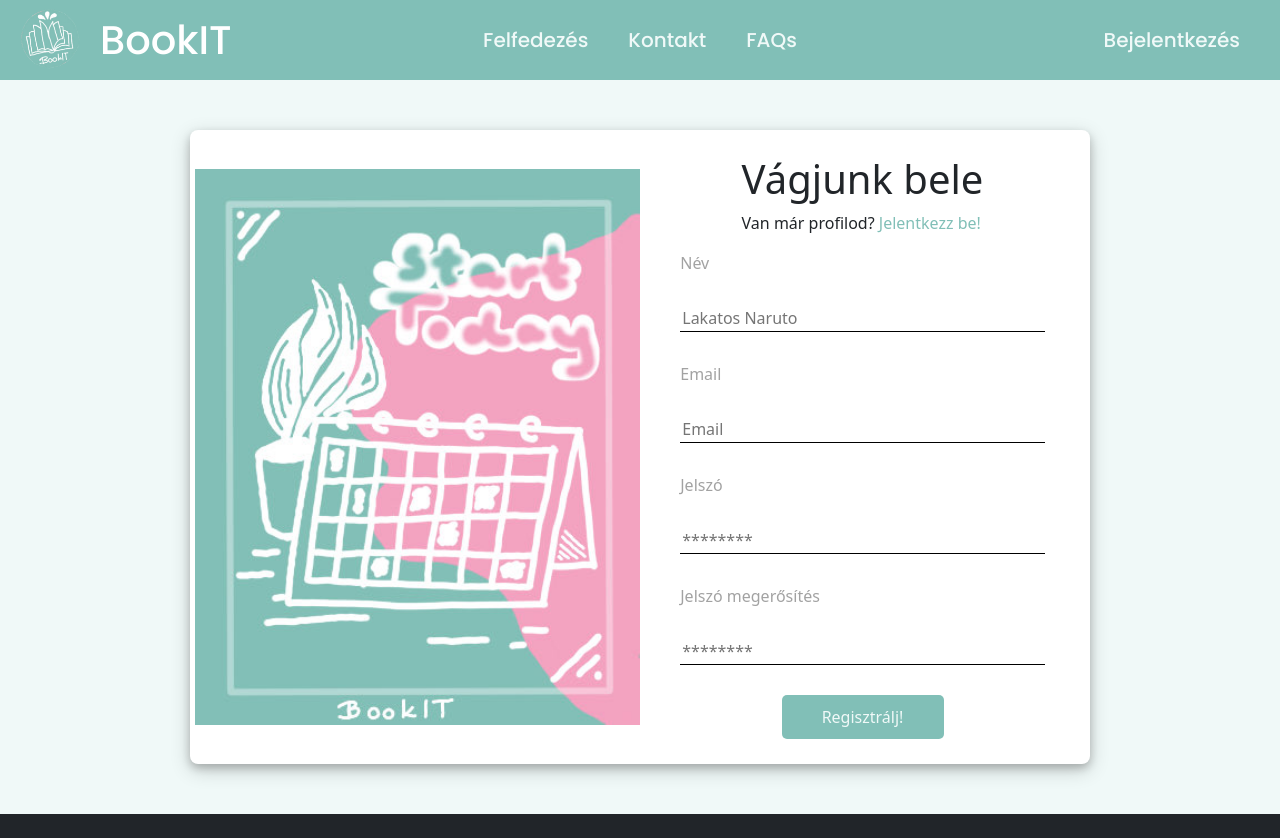
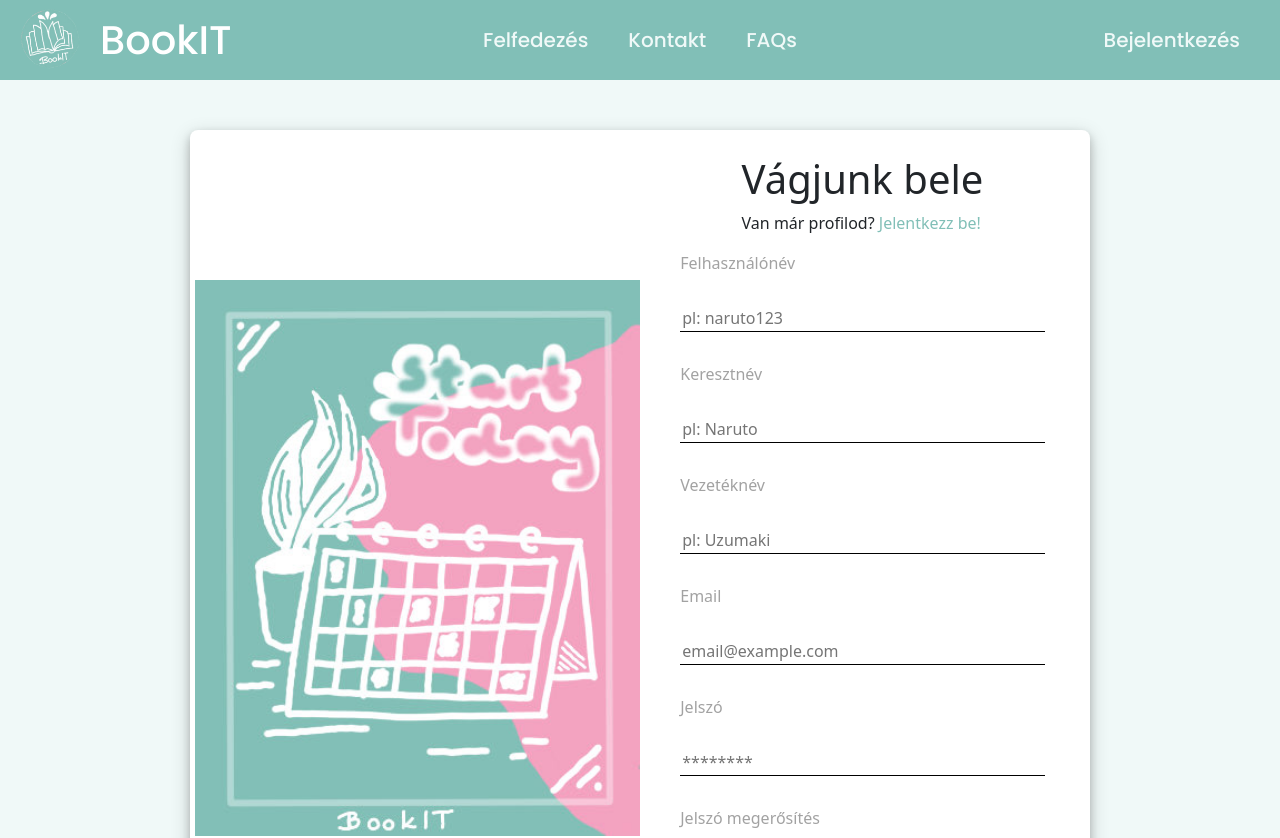
Before and after one commit to Booking-BA-BO/frontend, a React (Vite) app: page /register in a window 1280 px wide. Shown: the top 838 px of the page. Built offline with nearby package versions, Linux system fonts and the light colour scheme.

Commit message:
95 ticket Regisztárció kibővítése vnév knév

```diff
--- a/src/components/Register.jsx
+++ b/src/components/Register.jsx
@@ -7,7 +7,9 @@ export default function Register() {
   const navigate = useNavigate();
 
   const [formData, setFormData] = useState({
-    name: "",
+    felhasznalonev: "",
+    keresztnev: "",
+    vezeteknev: "",
     email: "",
     password: "",
     password_confirmation: "",
@@ -17,12 +19,21 @@ export default function Register() {
 
   async function handleRegister(e) {
     e.preventDefault();
+    const payload = {
+      name: formData.felhasznalonev,
+      kereszt_nev: formData.keresztnev,
+      vezetek_nev: formData.vezeteknev,
+      email: formData.email.toLowerCase(),
+      password: formData.password,
+      password_confirmation: formData.password_confirmation,
+    };
+
     const res = await fetch("/api/register", {
       method: "post",
       headers: {
         "Content-Type": "application/json",
       },
-      body: JSON.stringify(formData),
+      body: JSON.stringify(payload),
     });
 
     const data = await res.json();
@@ -48,31 +59,59 @@ export default function Register() {
         </p>
       </div>
       <form className="formElem" onSubmit={handleRegister}>
-        <div className="label">
-          <p>Név</p>
-        </div>
+        <div className="label"><p>Felhasználónév</p></div>
         <input
           className="login-input"
           type="text"
-          placeholder="Lakatos Naruto"
-          value={formData.name}
-          onChange={(e) => setFormData({ ...formData, name: e.target.value })}
+          placeholder="pl: naruto123"
+          value={formData.felhasznalonev}
+          onChange={(e) =>
+            setFormData({ ...formData, felhasznalonev: e.target.value })
+          }
         />
         {errors.name && <p className="text-danger">{errors.name[0]}</p>}
-        <div className="label">
-          <p>Email</p>
-        </div>
+
+        <div className="label"><p>Keresztnév</p></div>
         <input
           className="login-input"
           type="text"
-          placeholder="Email"
+          placeholder="pl: Naruto"
+          value={formData.keresztnev}
+          onChange={(e) =>
+            setFormData({ ...formData, keresztnev: e.target.value })
+          }
+        />
+        {errors.kereszt_nev && (
+          <p className="text-danger">{errors.kereszt_nev[0]}</p>
+        )}
+
+        <div className="label"><p>Vezetéknév</p></div>
+        <input
+          className="login-input"
+          type="text"
+          placeholder="pl: Uzumaki"
+          value={formData.vezeteknev}
+          onChange={(e) =>
+            setFormData({ ...formData, vezeteknev: e.target.value })
+          }
+        />
+        {errors.vezetek_nev && (
+          <p className="text-danger">{errors.vezetek_nev[0]}</p>
+        )}
+
+        <div className="label"><p>Email</p></div>
+        <input
+          className="login-input"
+          type="email"
+          placeholder="email@example.com"
           value={formData.email}
-          onChange={(e) => setFormData({ ...formData, email: e.target.value })}
+          onChange={(e) =>
+            setFormData({ ...formData, email: e.target.value.toLowerCase() })
+          }
         />
         {errors.email && <p className="text-danger">{errors.email[0]}</p>}
-        <div className="label">
-          <p>Jelszó</p>
-        </div>
+
+        <div className="label"><p>Jelszó</p></div>
         <input
           className="login-input"
           type="password"
@@ -82,22 +121,21 @@ export default function Register() {
             setFormData({ ...formData, password: e.target.value })
           }
         />
-        {errors.password && <p className="text-danger">{errors.password[0]}</p>}
-        <div className="label">
-          <p>Jelszó megerősítés</p>
-        </div>
+        {errors.password && (
+          <p className="text-danger">{errors.password[0]}</p>
+        )}
+
+        <div className="label"><p>Jelszó megerősítés</p></div>
         <input
           className="login-input"
           type="password"
           placeholder="********"
           value={formData.password_confirmation}
           onChange={(e) =>
-            setFormData({
-              ...formData,
-              password_confirmation: e.target.value,
-            })
+            setFormData({ ...formData, password_confirmation: e.target.value })
           }
         />
+
         <button className="login-button">Regisztrálj!</button>
       </form>
     </>
```
